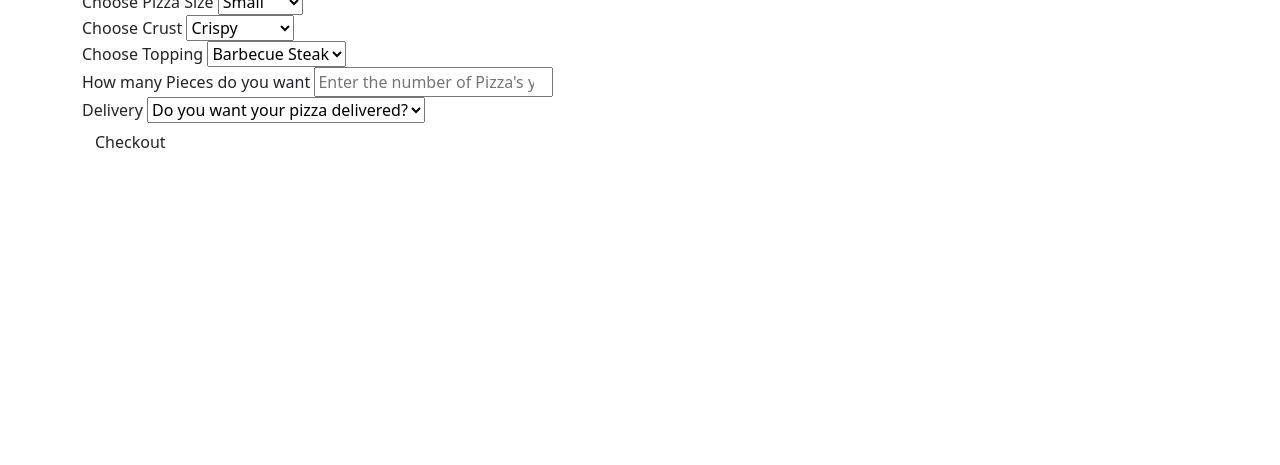
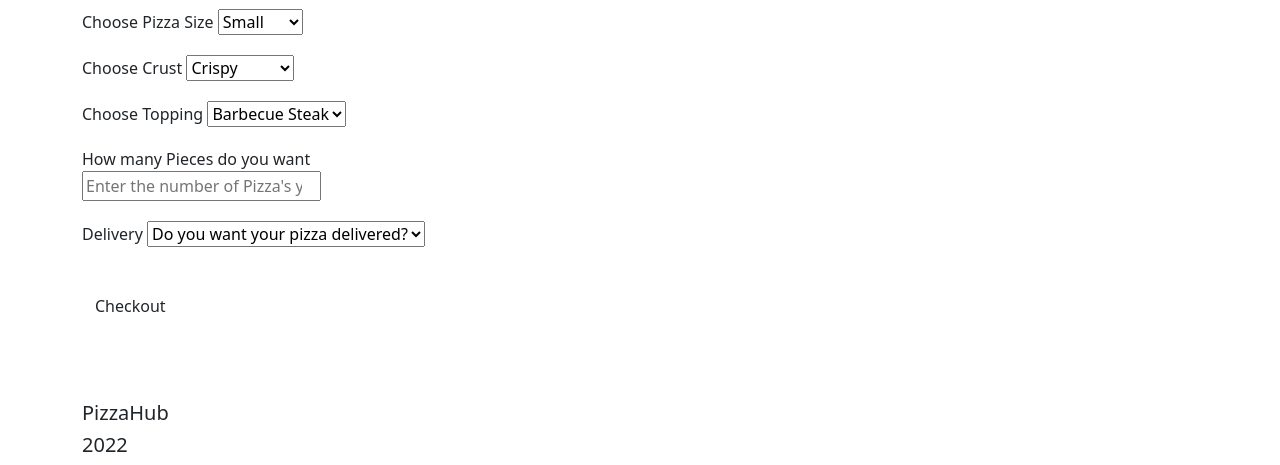
Before and after one commit to Mzazi25/PizzaHub, a plain HTML site: page index.html in a window 1280 px wide. Shown: the part 711-1176 px from the top of the page. Before the commit the page ends 888 px from the top, so only its background shows below. Drawn offline with nearby package versions, Linux system fonts and the light colour scheme.

Commit message:
Added css styles to form Group

```diff
--- a/css/styles.css
+++ b/css/styles.css
@@ -1,3 +1,11 @@
+.body{
+    line-height: 2.0em;
+    font-family: Verdana, Geneva, Tahoma, sans-serif;
+    font-size: 16px
+}
+.container{
+    margin: auto;
+}
 .box1{
     text-align: center;
     padding:20rem;
@@ -6,4 +14,10 @@
     background-position: center;
     background-attachment: fixed;
     padding-bottom: 220px;
+
 }
+
+.form-group{
+    padding: 20px;
+    padding-left: 0%;
+}
--- a/index.html
+++ b/index.html
@@ -24,7 +24,7 @@
                                 <option value="medium">Medium</option>
                                 <option value="large">Large</option>
                                 </select>
-                                <div class="form-group">
+                            <div class="form-group">
                                     <label for="choose-crust">Choose Crust</label>
                                     <select name="pizza-crust" id="pizza-crust">
                                     <option value="crispy">Crispy</option>
@@ -56,6 +56,10 @@
                     </div>
                 </div>
 
+                </div>
+                <div class="footer">
+                    <h5>PizzaHub</h5>
+                    <h5>2022</h5>
             </div>
 
         </body>
```
